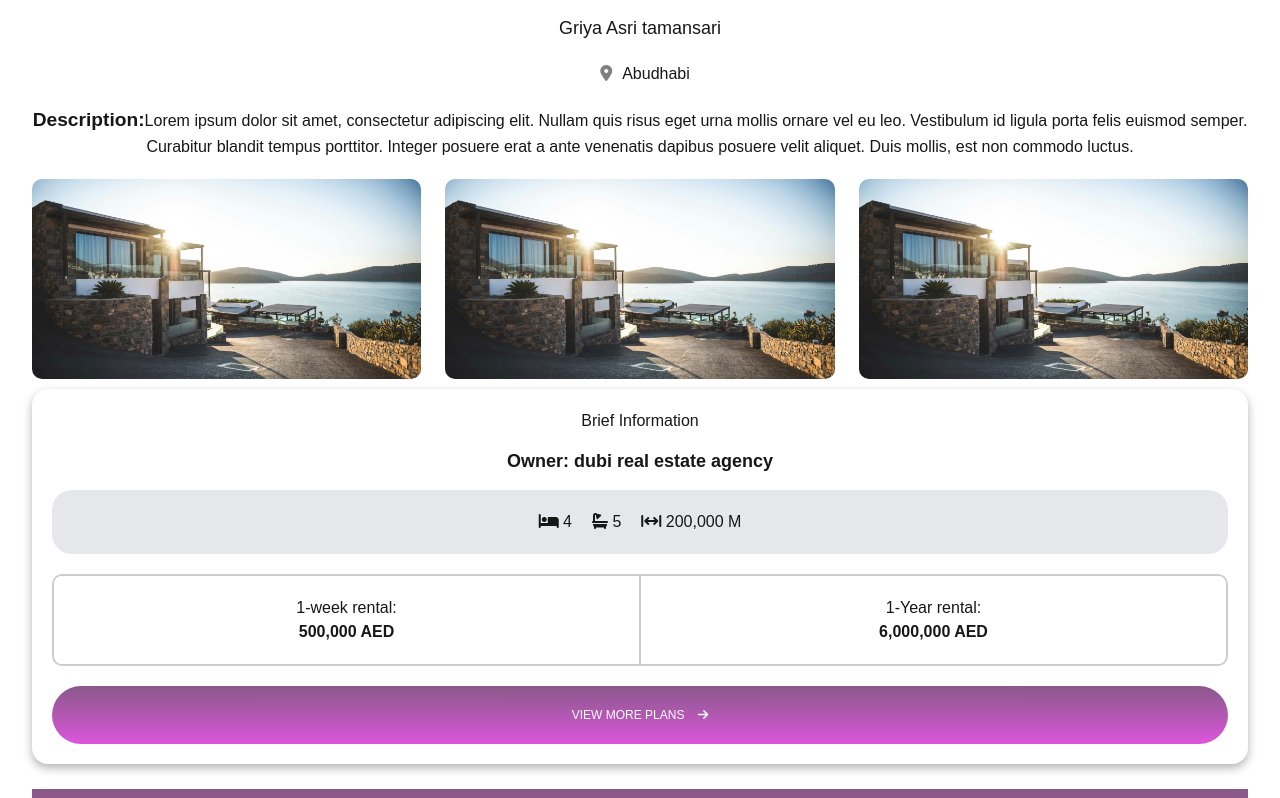
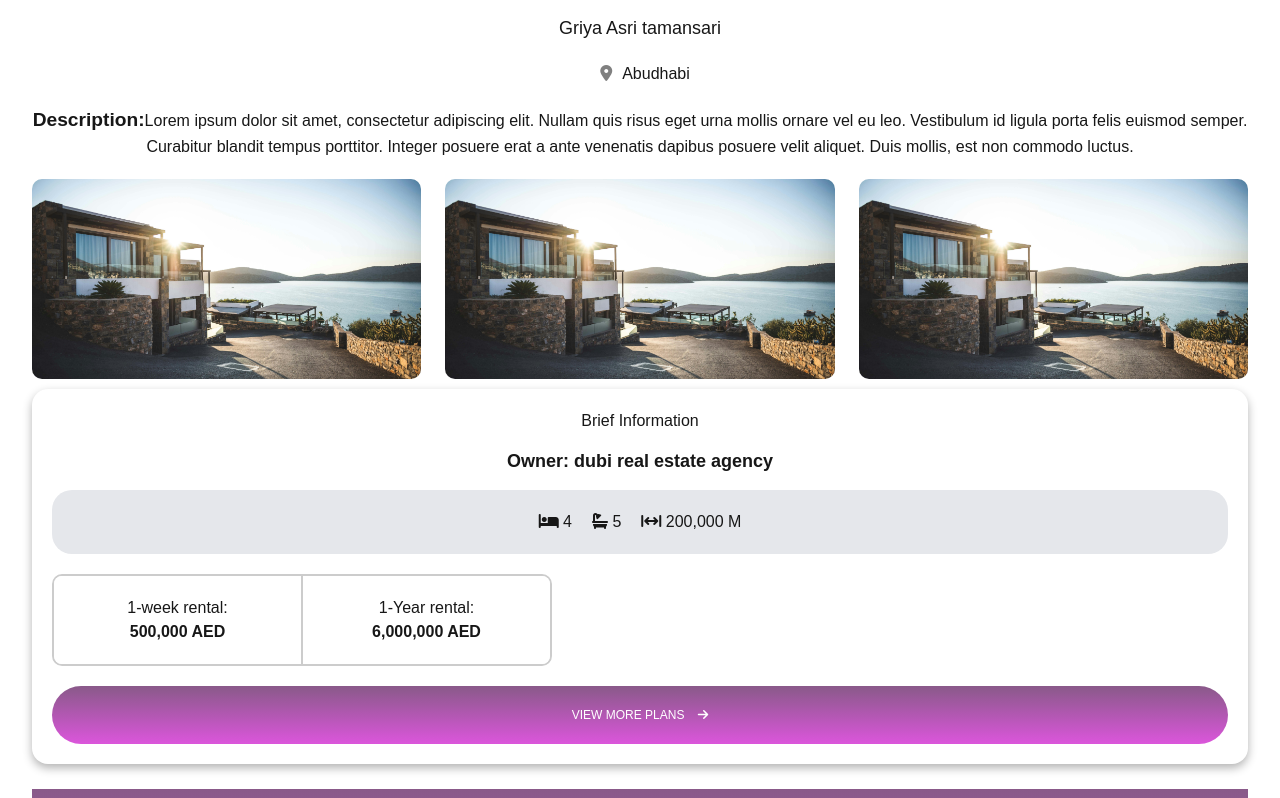
Before and after one commit to AH-2002/Aqaratak, a Next.js app: page /site/ApartmentDetails in a window 1280 px wide. Shown: the part 879-1677 px from the top of the page. Built offline with nearby package versions, Linux system fonts and the light colour scheme.

Commit message:
Update globals.css

```diff
--- a/app/globals.css
+++ b/app/globals.css
@@ -78,9 +78,7 @@ body {
         margin-bottom: 10px;
         text-align: center !important;
     }
-    .apartmentDetails .rentalPeriod{
-        width: 100% !important;
-    }
+
 }
 .swiper {
     width: 100%;
```
